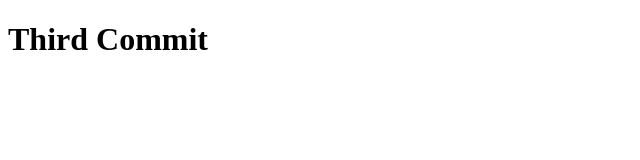
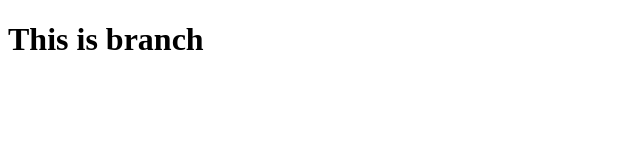
Before and after one commit to Luffa26728238/test123, a plain HTML site: page branch.html in a window 1280 px wide. Shown: the full height of the page, 0-640 px from the left. Drawn offline with Linux system fonts and the light colour scheme.

Commit message:
third branch

```diff
--- a/index.html
+++ b/branch.html
@@ -3,9 +3,9 @@
   <head>
     <meta charset="UTF-8" />
     <meta name="viewport" content="width=device-width, initial-scale=1.0" />
-    <title>Commit</title>
+    <title>This is branch</title>
   </head>
   <body>
-    <h1>Third Commit</h1>
+    <h1>This is branch</h1>
   </body>
 </html>
```
